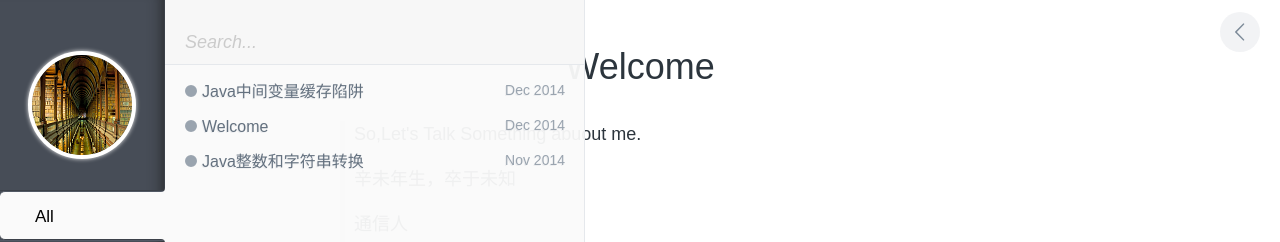
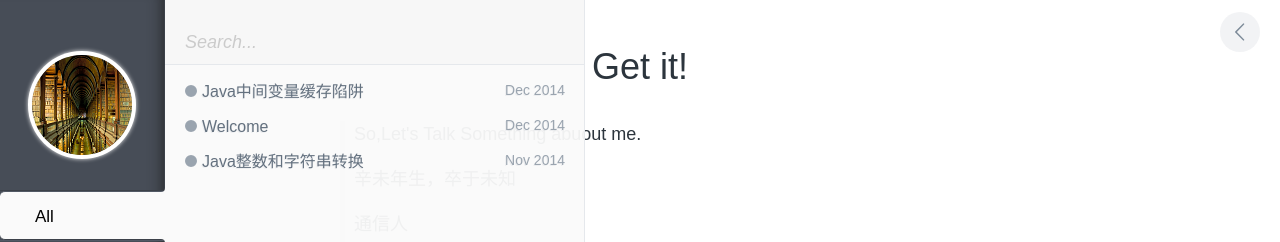
Before and after one commit to enlipan/enlipan.github.io, a Jekyll site: the page built from index.html, in a window 1280 px wide. Shown: the top 242 px of the page. Built offline with Jekyll 4.4.1, drawn with Linux system fonts in a browser that asks for light colours.

Commit message:
Update index.html

```diff
--- a/index.html
+++ b/index.html
@@ -4,7 +4,7 @@ title: ITlipan
 ---
 
 <article id="post__content">
-  <h1 id="post__title" align="center">Welcome</h1>
+  <h1 id="post__title" align="center">Get it!</h1>
   <blockquote>
   <p> So,Let's Talk Something abuout me.</p>
   <p>辛未年生，卒于未知</p>
```
